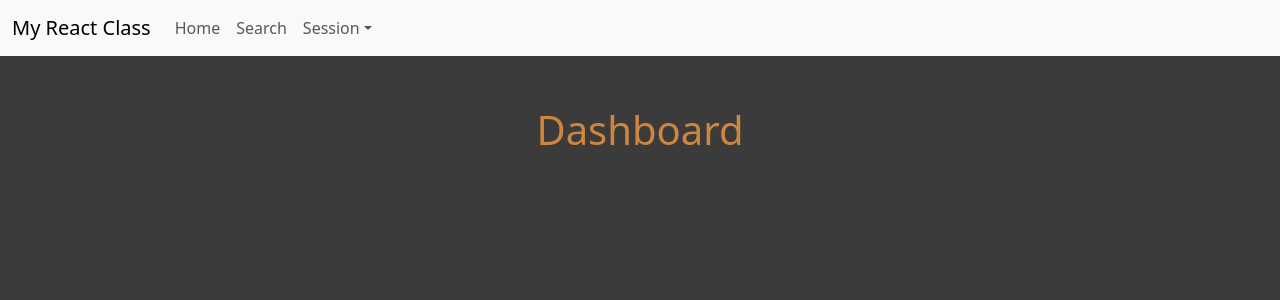
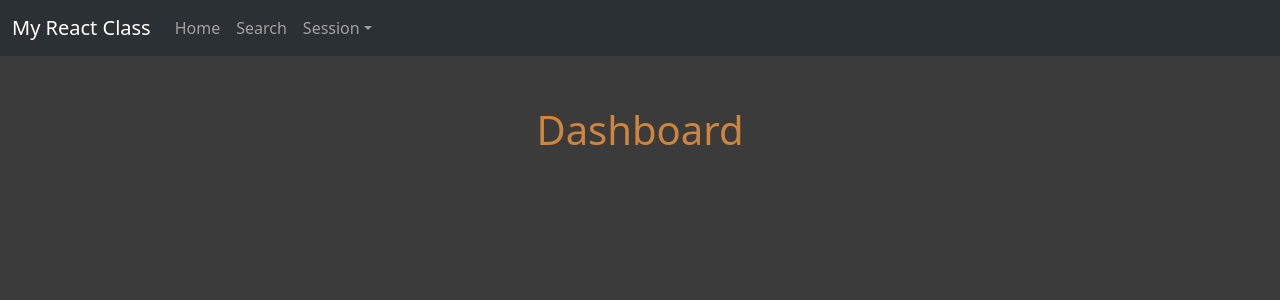
Before and after one commit to pofnor/reactClassExercise, a React (Vite) app: page / in a window 1280 px wide. Shown: the top 300 px of the page. Built offline with nearby package versions, Linux system fonts and the light colour scheme.

Commit message:
add dark mode

```diff
--- a/index.html
+++ b/index.html
@@ -6,7 +6,7 @@
     <meta name="viewport" content="width=device-width, initial-scale=1.0" />
     <title>My React Class</title>
   </head>
-  <body style="background-color: #3b3b3b;color:whitesmoke">
+  <body style="background-color: #3b3b3b;color:lightgray">
     <div id="root" ></div>
     <script type="module" src="/src/main.jsx"></script>
   </body>
--- a/src/Components/NavBar.jsx
+++ b/src/Components/NavBar.jsx
@@ -6,7 +6,7 @@ import NavDropdown from 'react-bootstrap/NavDropdown'
 const NavBar = () => {
 
   return (
-    <Navbar expand="lg" sticky="top" className="bg-body-tertiary">
+    <Navbar data-bs-theme="dark" expand="lg" sticky="top" className="bg-body-tertiary">
       <Container fluid>
         <Navbar.Brand href="#home">My React Class</Navbar.Brand>
         <Navbar.Toggle aria-controls="basic-navbar-nav" />
--- a/src/Components/Search.jsx
+++ b/src/Components/Search.jsx
@@ -16,7 +16,7 @@ export default function Search(){
   return(
     <>
     <br />
-    <Form style={{margin:"20px"}} className="d-flex">
+    <Form data-bs-theme="dark" style={{margin:"20px"}} className="d-flex">
       <Form.Control
         type="search"
         placeholder="Search"
--- a/src/Components/SearchItem.css
+++ b/src/Components/SearchItem.css
@@ -11,7 +11,7 @@
 
 .link{
   text-decoration: none;
-  color:whitesmoke;
+  color:lightgray;
 }
 
 .searchItem:hover{
```
